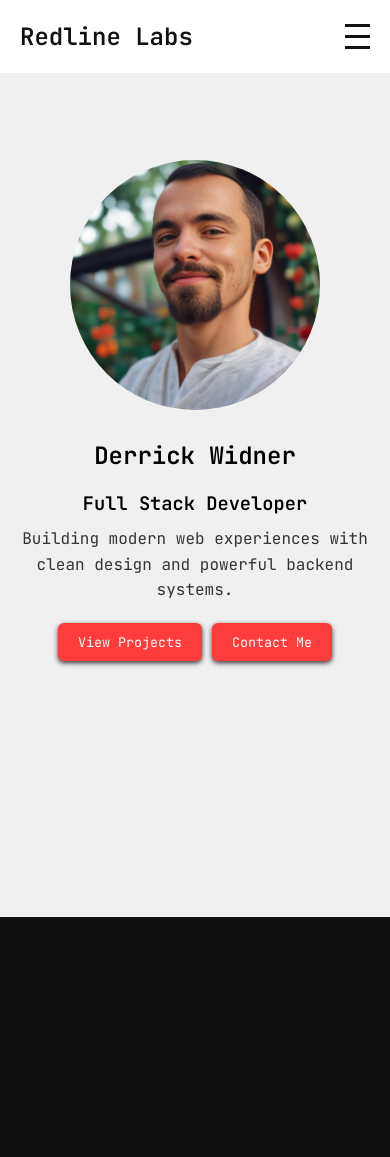
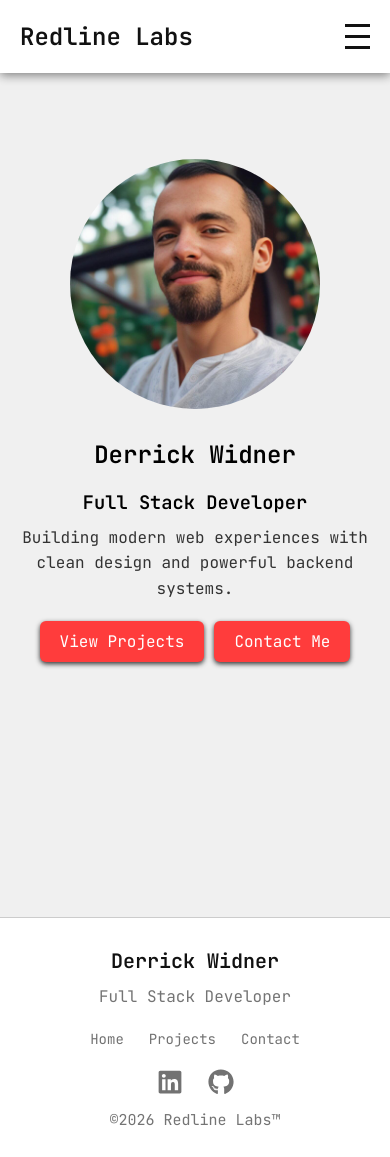
Before and after one commit to widner0623/fullstack-portfolio, a React (Vite) app in the folder client/: page / in a window 390 px wide. Before the commit the page ends 917 px from the top, so only its background shows below. Built offline with nearby package versions, Linux system fonts and the light colour scheme.

Commit message:
added footer, paths for all links and buttons, and Mobile responsive ness if the user is on mobile or has a mouse (desktop)

```diff
--- a/client/package.json
+++ b/client/package.json
@@ -12,6 +12,7 @@
   "dependencies": {
     "react": "^19.2.5",
     "react-dom": "^19.2.5",
+    "react-icons": "^5.6.0",
     "react-router-dom": "^7.14.1"
   },
   "devDependencies": {
--- a/client/src/App.jsx
+++ b/client/src/App.jsx
@@ -3,6 +3,7 @@ import Home from "./pages/Home";
 import Projects from "./pages/Projects";
 import Contact from "./pages/Contact"
 import Navbar from "./components/Navbar";
+import Footer from "./components/Footer";
 
 function App() {
   return (
@@ -13,6 +14,7 @@ function App() {
         <Route path="/projects" element={<Projects />} />
         <Route path="/contact" element={<Contact />} />
       </Routes>
+    <Footer />
     </>
   );
 }
--- /dev/null
+++ b/client/src/components/Footer.jsx
@@ -0,0 +1,36 @@
+import "../styles/footer.css";
+import { Link } from "react-router-dom";
+import { FaGithub, FaLinkedin } from "react-icons/fa";
+
+function Footer() {
+    return (
+        <footer className="footer">
+            <div className="footer-content">
+                <h3>Derrick Widner</h3>
+
+                <p>Full Stack Developer</p>
+
+                <div className="footer-links">
+                    <Link to="/">Home</Link>
+                    <Link to="/projects">Projects</Link>
+                    <Link to="/contact">Contact</Link>
+                </div>
+
+                <div className="footer-socials">
+                    <a href="https://linkedin.com" target="_blank" rel="noreferrer">
+                        <FaLinkedin />
+                    </a>
+                    <a href="https://Facebook.com" target="_blank" rel="noreferrer">
+                        <FaGithub />
+                    </a>
+                </div>
+
+                <p className="footer-copy">
+                    &copy;{new Date().getFullYear()} Redline Labs&trade;
+                </p>
+            </div>
+        </footer>
+    );
+}
+
+export default Footer
--- a/client/src/components/Hero.jsx
+++ b/client/src/components/Hero.jsx
@@ -1,5 +1,6 @@
 import "../styles/hero.css"
 import profileImg from "../assets/profileImg.jpg";
+import { Link } from "react-router-dom"
 
 function Hero() {
     return (
@@ -14,8 +15,8 @@ function Hero() {
             </p>
 
             <div className="hero-buttons">
-                <button>View Projects</button>
-                <button>Contact Me</button>
+                <Link className="link-button" to="/projects">View Projects</Link>
+                <Link className="link-button" to="/contact">Contact Me</Link>
             </div>
         </section>
     );
--- a/client/src/pages/Projects.jsx
+++ b/client/src/pages/Projects.jsx
@@ -16,14 +16,32 @@ function Projects() {
                     demo="https://google.com"
                     github="https://github.com"
                     tags={["React", "Node", "Express", ]}
-                /><ProjectCard
+                />
+                <ProjectCard
                     title="Sample Project"
                     description="Full Stack website sample description"
                     image={placeholder}
                     demo="https://google.com"
                     github="https://github.com"
                     tags={["React", "Node", "Express", "CORS"]}
-                /><ProjectCard
+                />
+                <ProjectCard
+                    title="Sample Project"
+                    description="Full Stack website sample description"
+                    image={placeholder}
+                    demo="https://google.com"
+                    github="https://github.com"
+                    tags={["React", "Node", "Express", "SQL", "JavaScript"]}
+                />
+                <ProjectCard
+                    title="Sample Project"
+                    description="Full Stack website sample description"
+                    image={placeholder}
+                    demo="https://google.com"
+                    github="https://github.com"
+                    tags={["React", "Node", "Express", "SQL", "JavaScript"]}
+                />
+                <ProjectCard
                     title="Sample Project"
                     description="Full Stack website sample description"
                     image={placeholder}
--- /dev/null
+++ b/client/src/styles/footer.css
@@ -0,0 +1,67 @@
+.footer {
+    background: #fff;
+    color: #111;
+    padding: 20px;
+    text-align: center;
+    border-top: 1px solid #ccc;
+}
+.footer-container {
+    max-width: 1100px;
+    margin: 0 auto;
+}
+.footer h3 {
+    margin-bottom: 10px;
+    font-size: 20px;
+}
+.footer p {
+    margin: 5px 0;
+    color: #747474;
+}
+.footer-links {
+    display: flex;
+    justify-content: center;
+    gap: 25px;
+    margin: 20px 0;
+}
+.footer-links a {
+    color: #727272;
+    text-decoration: none;
+    font-size: 14px;
+    transition: color 0.3s ease;
+}
+.footer-links a:hover {
+    color: #000;
+}
+.footer-socials{
+    display: flex;
+    justify-content: center;
+    gap: 25px;
+    margin-top: 15px;
+}
+.footer-socials a {
+    font-size: 26px;
+    color: #727272;
+    transition: transform 0.3s ease, color 0.3s ease;
+}
+.footer-socials a:hover{
+    color: #000;
+    transform: translateY(-3px);
+}
+.footer-copy {
+    margin-top: 25px;
+    font-size: 15px;
+    color: #777;
+}
+
+@media (max-width: 768px) {
+    .footer-links a {
+    color: #727272;
+    }
+    .footer-socials a {
+        color: #727272;
+    }
+    .footer-socials a:hover{
+        color: #000;
+        transform: none;
+    }
+}
--- a/client/src/styles/hero.css
+++ b/client/src/styles/hero.css
@@ -12,7 +12,7 @@
     justify-content: center;
     gap: 10px;
 }
-button {
+.link-button {
     padding: 10px 20px;
     border: none;
     cursor: pointer;
--- a/client/src/styles/home.css
+++ b/client/src/styles/home.css
@@ -15,20 +15,20 @@ p {
     line-height: 1.6;
     margin: 0 20px;
 }
-button {
+.link-button {
     background-color: #ff3c3c;
     color: white;
     border-radius: 6px;
     transition: 0.2s;
     box-shadow: 0 2px 5px 0 rgba(0, 0, 0, 0.8);
 }
-button:hover {
+.link-button:hover {
     opacity: 0.8;
     scale: 1.1;
     box-shadow: 0 10px 10px 0 rgba(0, 0, 0, 0.8);
 }
 @media (max-width: 768px) {
-    button:hover {
+    .link-button:hover {
     opacity: 0.9;
     scale: none;
     box-shadow: none;
--- a/client/src/styles/navbar.css
+++ b/client/src/styles/navbar.css
@@ -5,7 +5,9 @@
     padding: 20px;
     background-color: #fff;
     color: #111;
-    position: relative;
+    box-shadow: 0 2px 10px rgba(0, 0, 0, 0.5);
+    position: sticky;
+    top: 0;
     z-index: 999;
 }
 .logo {
--- a/client/src/styles/projects.css
+++ b/client/src/styles/projects.css
@@ -1,5 +1,7 @@
 .projects {
     padding: 60px 20px;
+    background-color: #f0f0f0;
+    color: black;
 }
 .projects h1 {
     margin-bottom: 40px;
@@ -7,19 +9,21 @@
 }
 .projects-grid {
     display: grid;
-    grid-template-columns: repeat(auto-fit, minmax(300px, 1fr));
+    grid-template-columns: repeat(auto-fit, minmax(500px, 1fr));
     gap: 30px;
 }
 .project-card {
     text-align: center;
     background: #fff;
+    border: 2px solid #666;
     border-radius: 15px;
     overflow: hidden;
-    box-shadow: 0 10px 25px rgba(0, 0, 0, 0.1);
-    transition: transform 0.3s ease;
+    box-shadow: 0 8px 5px rgba(0, 0, 0, 0.5);
+    transition: transform 0.3s ease, box-shadow 0.3s ease;
 }
 .project-card:hover {
     transform: translateY(-8px);
+    box-shadow: 0 12px 25px rgba(0, 0, 0, 0.8);
 }
 .project-image {
     position: relative;
@@ -82,14 +86,22 @@
     font-size: 12px;
     font-weight: 500;
 }
-@media (max-width: 768px) {
+@media (hover: hover) {
+    .project-overlay {
+        transition: opacity 0.3s ease;
+    }
+    .project-card:hover .project-overlay {
+        opacity: 1;
+    }
+}
+@media (hover: none) {
     .project-overlay {
         position: static;
         opacity: 1;
         background: none;
         height: auto;
     }
-    .project-buttons {
+     .project-buttons {
         margin-top: 25px;
         justify-content: flex-start;
         padding: 10px;
@@ -101,7 +113,11 @@
     .project-image {
         margin-bottom: 0;
     }
+    .project-card {
+        box-shadow: none;
+    }
     .project-card:hover {
-    transform: none;
+        transform: none;
+        box-shadow: none;
+    }
 }
-}
```
Also changed, not shown: 1 other file (tests, documents, lock files or other folders).
